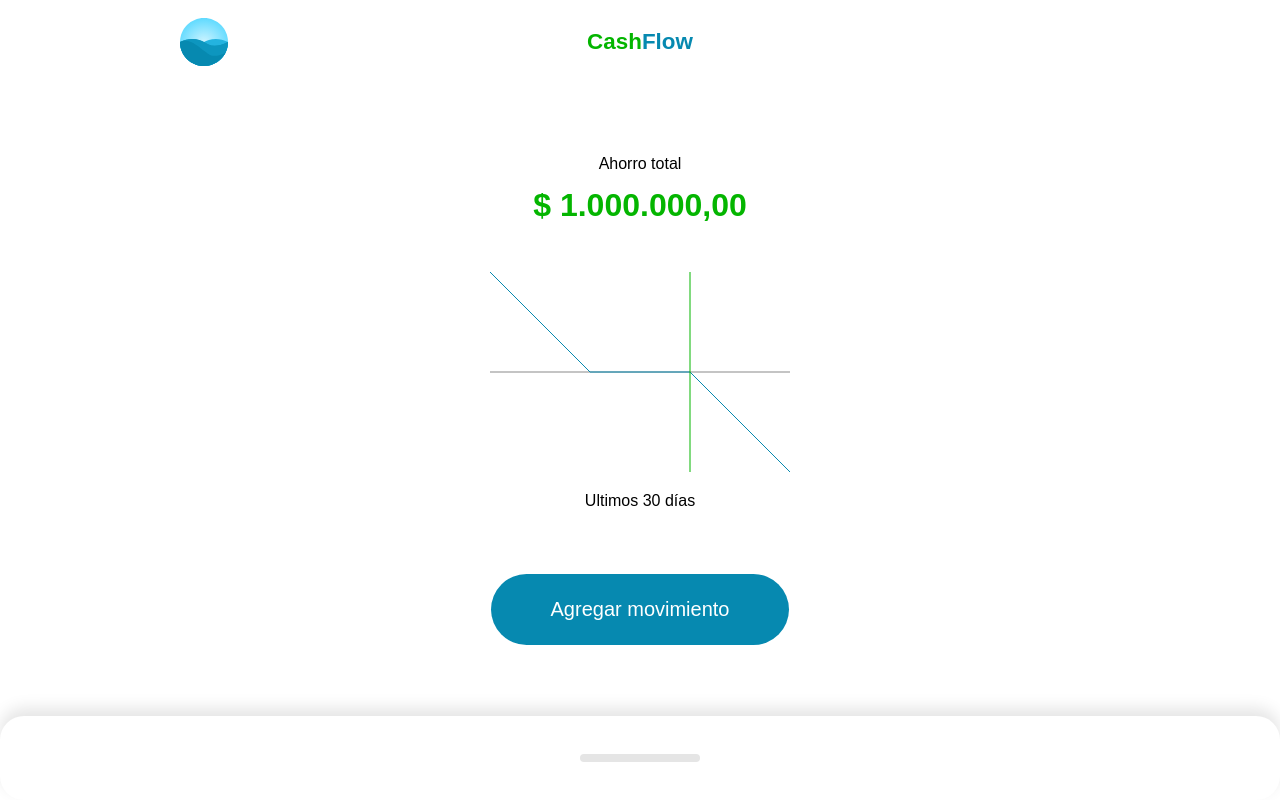
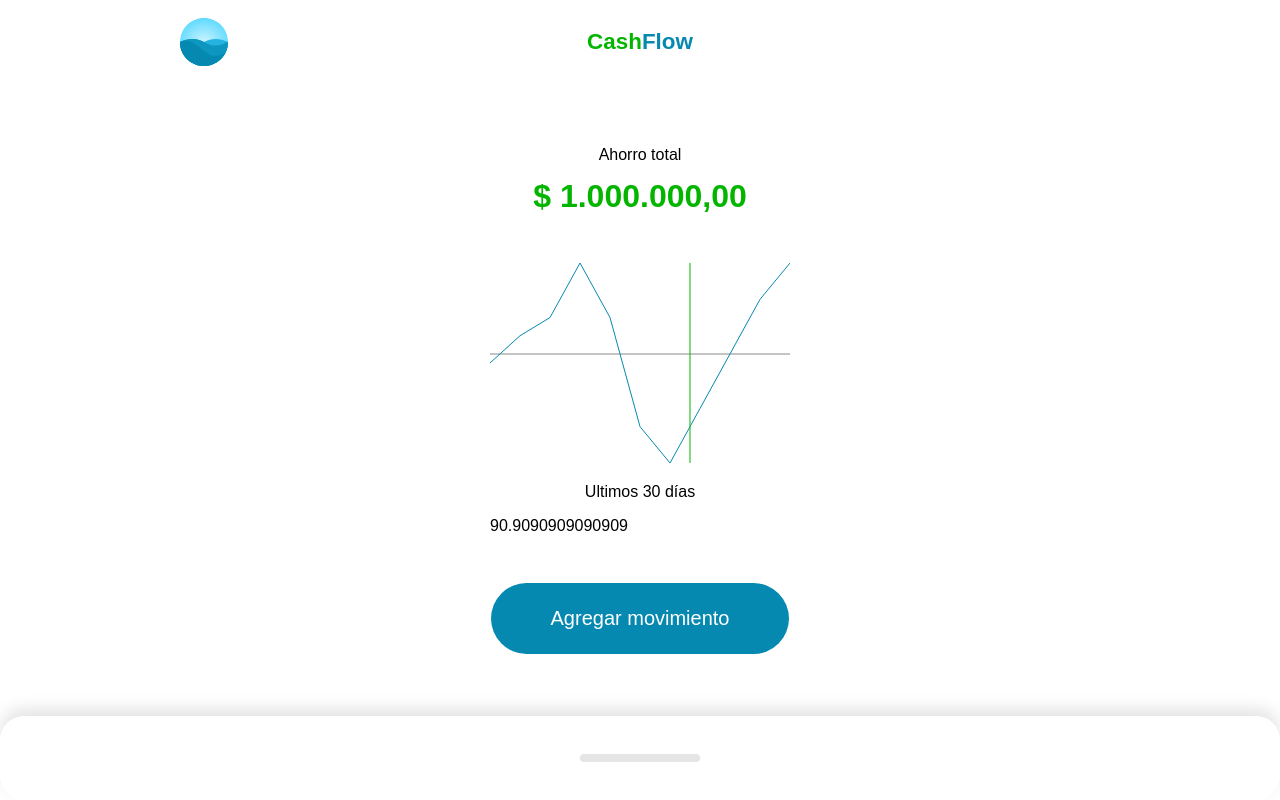
Before and after one commit to saniag081/cash-flow, a Vue app: page / in a window 1280 px wide. Built offline with nearby package versions, Linux system fonts and the light colour scheme.

Commit message:
feat(Graphic): added logic to graphic

```diff
--- a/src/components/Graphic.vue
+++ b/src/components/Graphic.vue
@@ -6,14 +6,14 @@
           stroke="#c4c4c4"
           stroke-width="2"
           x1="0"
-          y1="100"
+          :y1="zero"
           x2="300"
-          y2="100"/>
+          :y2="zero"/>
           <polyline
             fill="none"
             stroke="#0689B0"
             stroke-witdh="2"
-            points="0,0 100,100 200,100 300,200"/>
+            :points="points"/>
           <line
             stroke="#04b500"
             stroke-witdh="2"
@@ -23,8 +23,47 @@
             y2="200"/>
       </svg>
     <p>Ultimos 30 días</p>
+    <div>{{ zero }}</div>
   </div>
 </template>
+
+<script setup>
+import { defineProps, toRefs, computed } from 'vue';
+
+const props = defineProps({
+  amounts: {
+    type: Array,
+    default: () => [],
+  }
+});
+
+const { amounts } = toRefs(props);
+
+const amountToPixel = (amount) => {
+  const min = Math.min(...amounts.value);
+  const max = Math.max(...amounts.value);
+
+  const amountAbs = amount + Math.abs(min);
+  const minMax = Math.abs(max) + Math.abs(min);
+
+  return 200 - (((amountAbs * 100) / minMax) * 2);
+};
+
+const zero = computed(() => {
+  return amountToPixel(0);
+});
+
+const points = computed(() => {
+  const total = amounts.value.length;
+
+  return amounts.value.reduce((points, amount, i) => {
+    const x = (300 / total) * (i + 1);
+    const y = amountToPixel(amount);
+    return `${points} ${x} ${y}`;
+  }, "0, 100");
+});
+
+</script>
 
 <style scoped>
 svg {
--- a/src/views/Home.vue
+++ b/src/views/Home.vue
@@ -9,7 +9,7 @@
           :total-amount="1000000"
           :amount="amount">
           <template #graphic>
-            <Graphic />
+            <Graphic :amounts="amounts" />
           </template>
           <template #action>
             <Actions />
@@ -43,6 +43,7 @@
   data() {
       return {
           amount: null,
+          amounts: [100, 200, 500, 200, -400, -600, -300, 0, 300, 500],
           movements: [{
               id: 1,
               title: "Movimiento",
```
